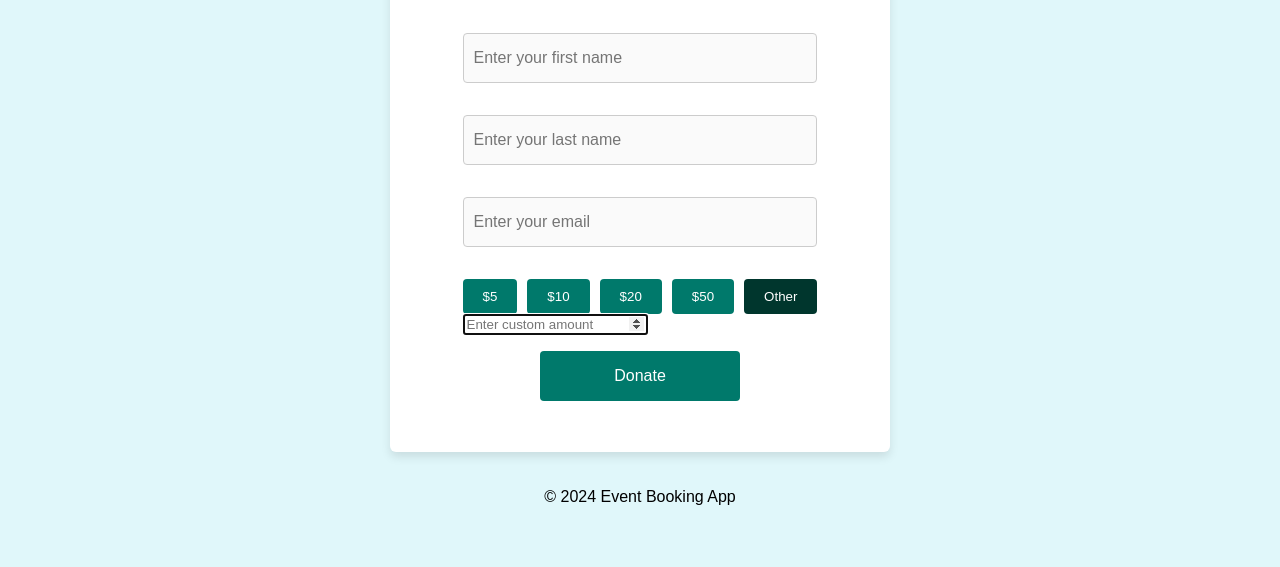
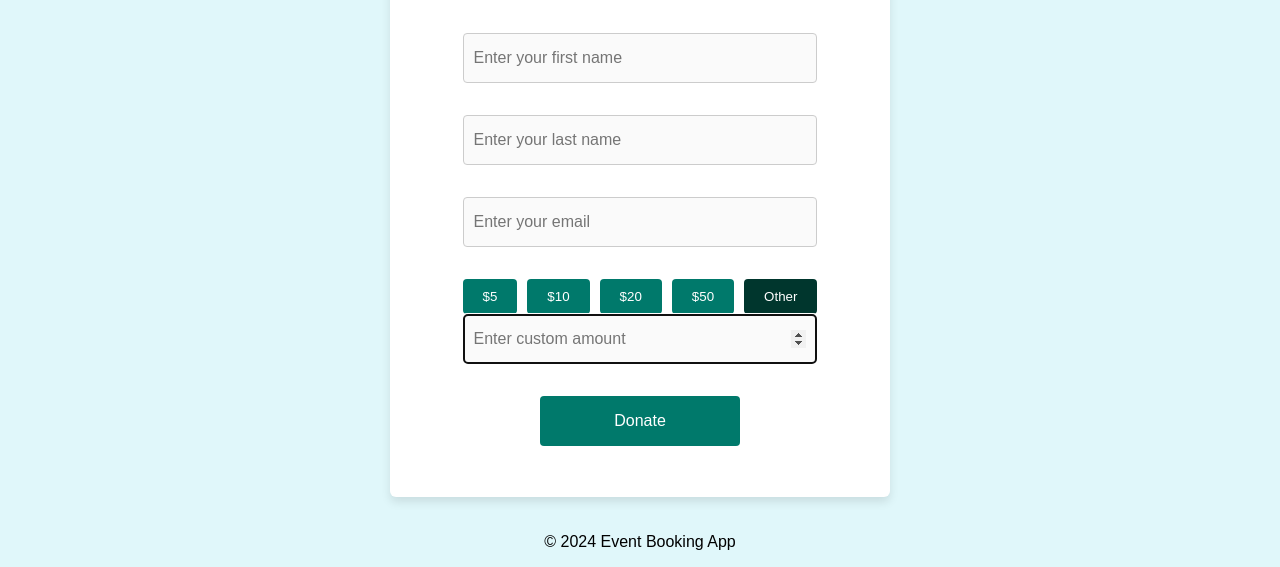
Before and after one commit to infinitydawn/group-project, a plain HTML site: page money_donation_form.html in a window 1280 px wide. Both pictures are taken after a click on the button "Other". Shown: the part 338-905 px from the top of the page. Before the commit the page ends 860 px from the top, so only its background shows below. Drawn offline with Linux system fonts and the light colour scheme.

```diff
--- a/money_donation_form.html
+++ b/money_donation_form.html
@@ -48,7 +48,7 @@
                     <button type="button" class="donation-option" id="other-option">Other</button>
                 </div>
                 <div id="custom-amount-container" style="display: none;">
-                    <input type="number" id="custom-amount" placeholder="Enter custom amount">
+                    <input type="number" class = "other-option" id="custom-amount" placeholder="Enter custom amount">
                 </div>
                 <div class="input-box">
                     <input type="button" value="Donate">
--- a/style/money_donation_form.css
+++ b/style/money_donation_form.css
@@ -149,4 +149,17 @@
 .donation-option.selected {
   background-color: #00362d; /* Match the hover/focus state */
 }
-/* #00362d
+/* #00362d*/
+
+.other-option {
+    font-size: 16px;
+    height: 50px;
+    width: 100%;
+    max-width: 400px;
+    border: 1px solid #cccccc;
+    background: #fafafa;
+    padding: 0 10px;
+    margin-bottom: 1em;
+    box-sizing: border-box;
+    border-radius: 4px;
+}
```
